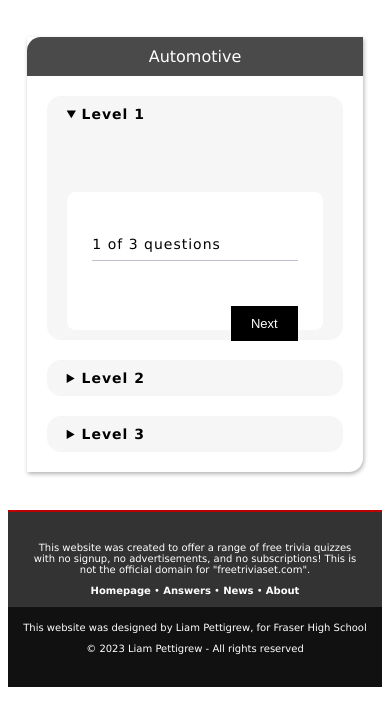
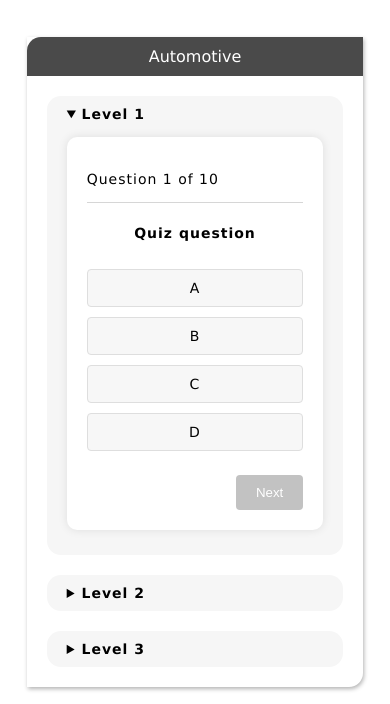
Before and after one commit to LiamPettigrew/Liam-Pettigrew-Programming-2023, a plain HTML site: page categories/automotive.html in a window 390 px wide. Both pictures are taken after a click on the element "Level 1". Shown: the part 140-844 px from the top of the page. Drawn offline with Linux system fonts and the light colour scheme; files that its build step writes are made by us from their sources.

Commit message:
COMMIT 6 - Added the Javascript functionality to the trial quiz box in the automobile level 1 section.

```diff
--- a/categories/automotive.html
+++ b/categories/automotive.html
@@ -4,7 +4,7 @@
 
 <head>
   <meta charset="utf-8">
-  <meta name="viewport" content="width=device-width">
+  <meta name="viewport" content="width=device-width, initial-scale=1">
   <title>FreeTriviaSet.com</title>
   <link href="../style.css" rel="stylesheet" type="text/css" />
   <link href="https://fonts.googleapis.com/css2?family=Oswald&display=swap" rel="stylesheet">
@@ -33,16 +33,13 @@
         <details>
           <summary style="font-weight:bold;">Level 1</summary>
 
-          <div id="display-container">
-              <div class="quizHeader">
-                  <div class="number-of-count">
-                      <span class="number-of-question">1 of 3 questions</span>
-                  </div>
-              </div>
-              <div id="container">
-                  <!-- COMMIT 5 - Questions coming soon... -->
-              </div>
-              <button id="next-button">Next</button>
+          <!-- COMMIT 6 - Created the trial question box with ten questions, 4-choice answers, and shows your results at the end. Connected to Javascript -->
+          <div class="quizContainer">
+            <p id="quizQuestionNumber"></p>
+            <p id="quizQuestion"></p>
+            <div id="quizOptions"></div>
+            <p id="quizResult"></p>
+            <button id="quizNextButton" disabled>Next</button>
           </div>
 
 
@@ -74,7 +71,7 @@
     </div>
   </div>
 
-  <script src="script.js"></script>
+  <script src="../script.js"></script>
 </body>
 
 </html>
--- /dev/null
+++ b/script.js
@@ -0,0 +1,156 @@
+// COMMIT 6 - Quiz Functionality
+
+// COMMIT 6 - Array to store the trivia quizQuestions and answers
+var trivia = [
+  {
+    quizQuestionNumber: "Question 1 of 10",
+    quizQuestion: "Quiz question",
+    quizOptions: ["A", "B", "C", "D"],
+    answer: 0
+  },
+  {
+    quizQuestionNumber: "Question 2 of 10",
+    quizQuestion: "Quiz question",
+    quizOptions: ["A", "B", "C", "D"],
+    answer: 0
+  },
+  {
+    quizQuestionNumber: "Question 3 of 10",
+    quizQuestion: "Quiz question",
+    quizOptions: ["A", "B", "C", "D"],
+    answer: 0
+  },
+  {
+    quizQuestionNumber: "Question 4 of 10",
+    quizQuestion: "Quiz question",
+    quizOptions: ["A", "B", "C", "D"],
+    answer: 0
+  },
+  {
+    quizQuestionNumber: "Question 5 of 10",
+    quizQuestion: "Quiz question",
+    quizOptions: ["A", "B", "C", "D"],
+    answer: 0
+  },
+  {
+    quizQuestionNumber: "Question 6 of 10",
+    quizQuestion: "Quiz question",
+    quizOptions: ["A", "B", "C", "D"],
+    answer: 0
+  },
+  {
+    quizQuestionNumber: "Question 7 of 10",
+    quizQuestion: "Quiz question",
+    quizOptions: ["A", "B", "C", "D"],
+    answer: 0
+  },
+  {
+    quizQuestionNumber: "Question 8 of 10",
+    quizQuestion: "Quiz question",
+    quizOptions: ["A", "B", "C", "D"],
+    answer: 0
+  },
+  {
+    quizQuestionNumber: "Question 9 of 10",
+    quizQuestion: "Quiz question",
+    quizOptions: ["A", "B", "C", "D"],
+    answer: 0
+  },
+  {
+    quizQuestionNumber: "Question 10 of 10",
+    quizQuestion: "Quiz question",
+    quizOptions: ["A", "B", "C", "D"],
+    answer: 0
+  }
+];
+
+// COMMIT 6 - Variables
+
+var currentQuestion = 0;
+var score = 0;
+
+var quizQuestionNumberElement = document.getElementById("quizQuestionNumber")
+var quizQuestionElement = document.getElementById("quizQuestion");
+var quizOptionsElement = document.getElementById("quizOptions");
+var quizResultElement = document.getElementById("quizResult");
+var quizNextButton = document.getElementById("quizNextButton");
+
+// COMMIT 6 - Quiz panel UI
+
+function loadQuestion() {
+  var q = trivia[currentQuestion];
+  quizQuestionNumberElement.textContent = q.quizQuestionNumber;
+  quizQuestionElement.textContent = q.quizQuestion;
+
+  quizOptionsElement.innerHTML = "";
+  for (var i = 0; i < q.quizOptions.length; i++) {
+    var quizButton = document.createElement("quizButton");
+    quizButton.textContent = q.quizOptions[i];
+    quizButton.addEventListener("click", checkAnswer);
+    quizOptionsElement.appendChild(quizButton);
+  }
+
+  if (currentQuestion === trivia.length - 1) {
+    quizNextButton.textContent = "Finish";
+  }
+}
+
+// COMMIT 6 - Checks if answer is correct or incorrect
+
+function checkAnswer(event) {
+  var selectedOption = event.target;
+  var answerIndex = trivia[currentQuestion].answer;
+
+  if (selectedOption.textContent === trivia[currentQuestion].quizOptions[answerIndex]) {
+    score++;
+    quizResultElement.textContent = "Correct!";
+    selectedOption.classList.add("correct");
+  } else {
+    quizResultElement.textContent = "Incorrect!";
+    selectedOption.classList.add("incorrect");
+  }
+
+  // COMMIT 6 - Disable all buttons after answering
+  var buttons = quizOptionsElement.getElementsByTagName("button");
+  for (var i = 0; i < buttons.length; i++) {
+    buttons[i].disabled = true;
+    if (i === answerIndex) {
+      buttons[i].classList.add("correct");
+    }
+  }
+
+  currentQuestion++;
+
+  if (currentQuestion < trivia.length) {
+    quizNextButton.disabled = false;
+  } else {
+    showResults();
+  }
+}
+
+// COMMIT 6 - Shows the results after completing quiz.
+
+function showResults() {
+  quizQuestionElement.style.display = "none";
+  quizOptionsElement.style.display = "none";
+  quizNextButton.style.display = "none";
+
+  quizResultElement.textContent = "You scored " + score + " out of " + trivia.length + " quizQuestions.";
+}
+
+function nextQuestion() {
+  loadQuestion();
+  quizNextButton.disabled = true;
+
+  // COMMIT 6 - Enable buttons for the new quizQuestion
+  var buttons = quizOptionsElement.getElementsByTagName("quizButton");
+  for (var i = 0; i < buttons.length; i++) {
+    buttons[i].disabled = false;
+    buttons[i].classList.remove("correct", "incorrect");
+  }
+
+  quizResultElement.textContent = "";
+}
+
+loadQuestion();
+quizNextButton.addEventListener("click", nextQuestion);
--- a/style.css
+++ b/style.css
@@ -8,7 +8,6 @@ html {
 .title {
   background-color: black;
   text-align: center;
-  font-family: 'Oswald', sans-serif;
   color: white;
   padding: 15px;
   margin-bottom: 0px;
@@ -278,54 +277,85 @@ details summary {
 
 
 
-.start-screen,
-.score-container {
-  top: 0;
-  width: 100%;
-  height: 100%;
-  display: flex;
-  flex-direction: column;
-  align-items: center;
-  justify-content: center;
+
+#quizQuestionNumber {
+  font-family: verdana;
+  font-size: 14px;
+  border-bottom: 0.3px solid #d6d6d6;
+  text-align: left;
+  padding-bottom: 15px;
 }
 
-button {
-  border: none;
-  outline: none;
-  cursor: pointer;
+#quizQuestion {
+  padding: 8px;
+  font-family: verdana;
+  font-weight: bold;
+  font-size: 14px;
 }
 
-#display-container {
-  background-color: #ffffff;
-  padding: 3.1em 1.8em;
-  width: 80%;
-  max-width: 37.5em;
-  margin: 0 auto;
-  top: 50%;
-  left: 50%;
-  border-radius: 0.6em;
-  margin-top: 70px;
+#quizNextButton {
+  background-color: black;
+  color: white;
+  padding-top: 10px;
+  padding-bottom: 10px;
+  padding-left: 20px;
+  padding-right: 20px;
+  margin-top: 0px;
+  border: none;
+  display: block;
+  float: right;
+  border-radius: 4px;
 }
 
-.quizHeader {
-  margin-bottom: 1.8em;
-  display: flex;
-  justify-content: space-between;
-  align-items: center;
-  padding-bottom: 0.6em;
-  border-bottom: 0.1em solid #c0bfd2;
+#quizNextButton:disabled {
+  background-color: #c2c2c2;
+  margin-top: 10px;
 }
 
-.question {
-  margin-bottom: 1.25em;
-  font-weight: 600;
+#quizResult {
+  display: block;
 }
 
-#next-button {
-  font-size: 13px;
-  margin-top: 1.5em;
-  background-color: #000000;
-  color: #ffffff;
-  padding: 10px 20px;
-  float: right;
+.quizContainer {
+  margin-top: 15px;
+  margin-bottom: 15px;
+  margin-left: auto;
+  margin-right: auto;
+  max-width: 600px;
+  text-align: center;
+  background-color: #fff;
+  border-radius: 10px;
+  padding: 20px;
+  padding-bottom: 65px;
+  box-shadow: 0 0 10px rgba(0, 0, 0, 0.1);
 }
+
+#quizOptions {
+  margin-top: 20px;
+}
+
+quizButton {
+  display: block;
+  padding: 10px;
+  margin-bottom: 10px;
+  background-color: #f7f7f7;
+  border-color: #dedede;
+  color: #000000;
+  border-width: 1px;
+  border-style: solid;
+  border-radius: 4px;
+  cursor: pointer;
+  transition: background-color 0.2s ease;
+}
+
+quizButton:hover {
+  background-color: #e3e3e3;
+}
+
+.correct {
+  background-color: #4caf50;
+}
+
+.incorrect {
+  background-color: #f44336;
+}
```
